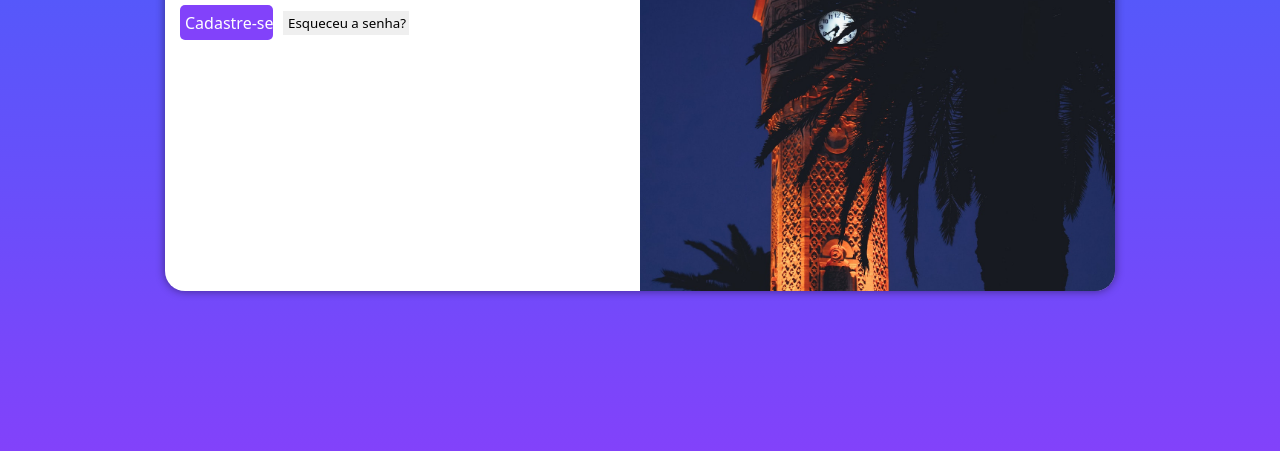
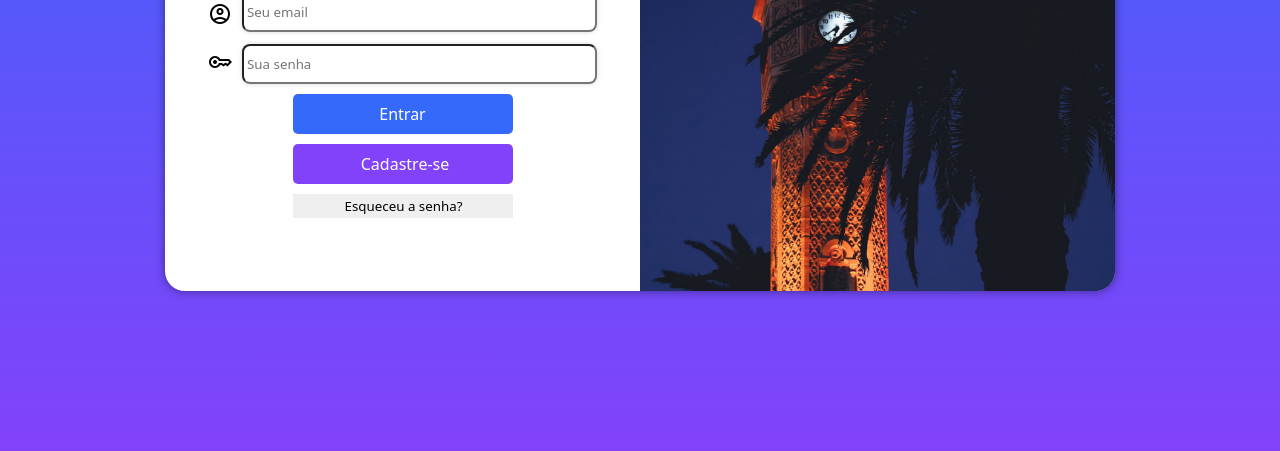
Before and after one commit to ericcostaa/projeto-login, a plain HTML site: page index.html in a window 1280 px wide. Shown: the part 349-800 px from the top of the page. Drawn offline with nearby package versions, Linux system fonts and the light colour scheme.

Commit message:
finalização do projeto

```diff
--- a/estilos/media-query.css
+++ b/estilos/media-query.css
@@ -12,6 +12,7 @@
 
 
 
+
     #login{
         width: 90vw;
         transition: width 0.3s, height 0.3s;
@@ -22,7 +23,7 @@
     .container{
 
         display: flex;
-        flex-direction: row;
+        flex-direction: column;
         flex-wrap: wrap;
         height: 100vh;
         width: 100vw;
@@ -32,6 +33,23 @@
 
 
     }
+
+    .campo{
+        flex-direction: column;
+        justify-content: center;
+        align-items: center;
+
+    }
+
+    .campo1{
+        width: 400px;
+        flex-direction: row;
+    }
+     .campo2{
+        flex-direction: row;
+        width: 400px;
+
+      }
 
     .child1{
         background: #8242FA url(../imagens/imagem01.jpg);
@@ -44,8 +62,40 @@
     .child2{
         width: 60%;
         height: 100vh;
+        margin-top: 100px;
 
     }
+
+    .childc2{
+
+        display: block;
+        font-size: 1em;
+        width:calc(100% - 10px);
+        height: 40px;
+        background-color: #8242FA;
+        color: white;
+        border: none;
+        border-radius: 5px;
+        margin-top: 5px;
+        justify-content: center;
+    }
+
+    .childc1{
+
+        display: block;
+    }
+    #ilogin{
+
+        height: 35px;
+        margin-bottom: 10px;
+    }
+    #isenha{
+        height: 35px;
+        margin-top: 10px;
+    }
+
+
+
 }
 
 @media screen and (min-width: 992px){
@@ -57,6 +107,7 @@
     h1{
 
         font-size: 2em;
+        text-align: center;
     }
 
     #login{
@@ -64,6 +115,17 @@
 
         transition: width 0.3s, height 0.3s;
         transition-timing-function: ease;
+
+    }
+
+    .child2{
+
+        display: block;
+        height: 590px;
+        margin-top: 120px;
+
+
+
 
     }
 
@@ -89,4 +151,49 @@
     .child2{
         width: 50%;
     }
+
+    .childc2{
+
+        display: block;
+        font-size: 1em;
+        width: 200px;
+        height: 40px;
+        background-color: #8242FA;
+        color: white;
+        border: none;
+        border-radius: 5px;
+        margin-top: 5px;
+        justify-content: center;
+        padding: 0px;
+    }
+
+    .campo{
+        flex-direction: column;
+        align-items: center;
+        justify-content: center;
+
+    }
+
+    .campo1{
+        flex-direction: row;
+        width: 400px;
+        height: 40px;
+
+    }
+
+    .campo2{
+        width: 400px;
+        flex-direction: row;
+    }
+
+
+    #ilogin{
+
+        height: 40px;
+        margin-bottom: 10px;
+    }
+    #isenha{
+        height: 40px;
+        margin-top: 10px;
+    }
 }
--- a/estilos/style.css
+++ b/estilos/style.css
@@ -48,6 +48,24 @@ input{
 
 }
 
+
+input[type=email]{
+
+    border-radius: 8px;
+    box-shadow: 0px 0px 5px rgba(0, 0, 0, 0.156);
+    width: calc(100% - 45px);
+}
+
+
+input[type=password]{
+
+    border-radius: 8px;
+    box-shadow: 0px 0px 5px rgba(0, 0, 0, 0.156);
+    width: calc(100% - 45px);
+}
+
+
+
 span{
 
     margin: 5px;
@@ -58,9 +76,10 @@ label{
 }
 
 input[type=submit]{
-    display: block;
+    display: flex;
+    justify-content: center;
     font-size: 1em;
-    width: 100%;
+    width: 220px;
     height: 40px;
     background-color: #3469FA;
     color: white;
@@ -76,6 +95,7 @@ input[type=submit]:hover{
 }
 
 input[type=button]{
+    width: 220px;
     display: flex;
     align-content: space-between;
     border: none;
@@ -84,6 +104,7 @@ input[type=button]{
     text-decoration: none;
     margin-top: 5px;
     padding-left: 5px;
+    justify-content: center;
 
 
 }
@@ -116,6 +137,7 @@ input[type=button]:hover{
     align-items: center;
     width: 100%;
     align-content: flex-end;
+    flex-direction: column;
 
 
 }
@@ -127,7 +149,7 @@ input[type=button]:hover{
     border-radius: 5px;
     font-size: 1em;
     height: 35px;
-    width: 93px;
+    width: 100%;
 
 }
 
@@ -146,6 +168,7 @@ input[type=button]:hover{
 .childc1:hover{
 
     color: #3469FA;
+    text-decoration: underline;
 }
 
 
--- a/index.html
+++ b/index.html
@@ -22,12 +22,13 @@
 
                 </div>
                 <div class="child2" id="formulario">
+
                     <h1>Login</h1>
 
 
                     <form action="login.php" method="post" autocomplete="on">
                         <div class="campo">
-                            <div class="campo">
+                            <div class="campo campo1">
 
                                 <span class="material-symbols-outlined campo">
                                     account_circle
@@ -37,7 +38,7 @@
                                 <label for="ilogin">Login:</label>
                             </div>
 
-                            <div class="campo">
+                            <div class="campo campo2">
                                 <span class="material-symbols-outlined campo">
                                     key
                                     </span>
```
